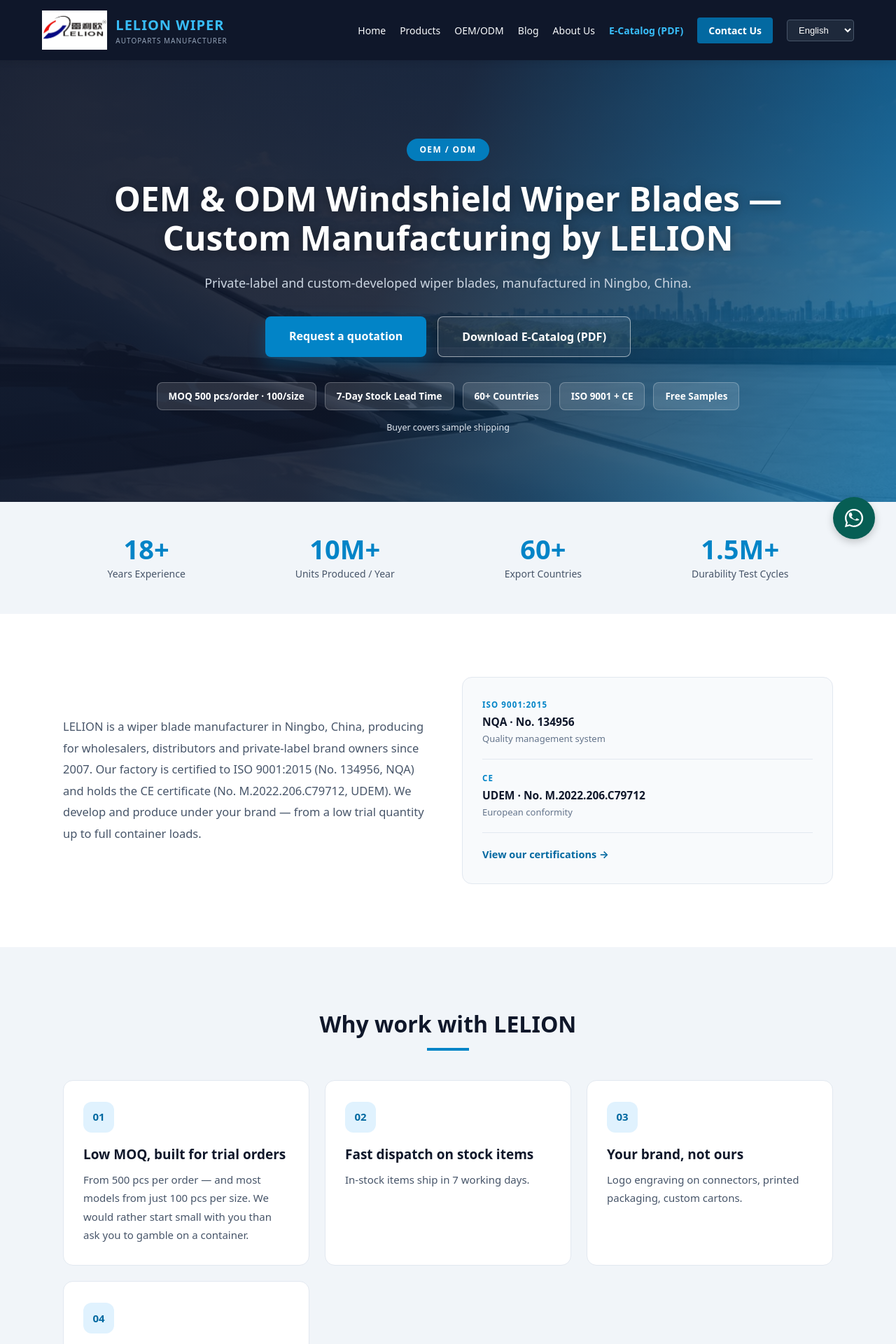
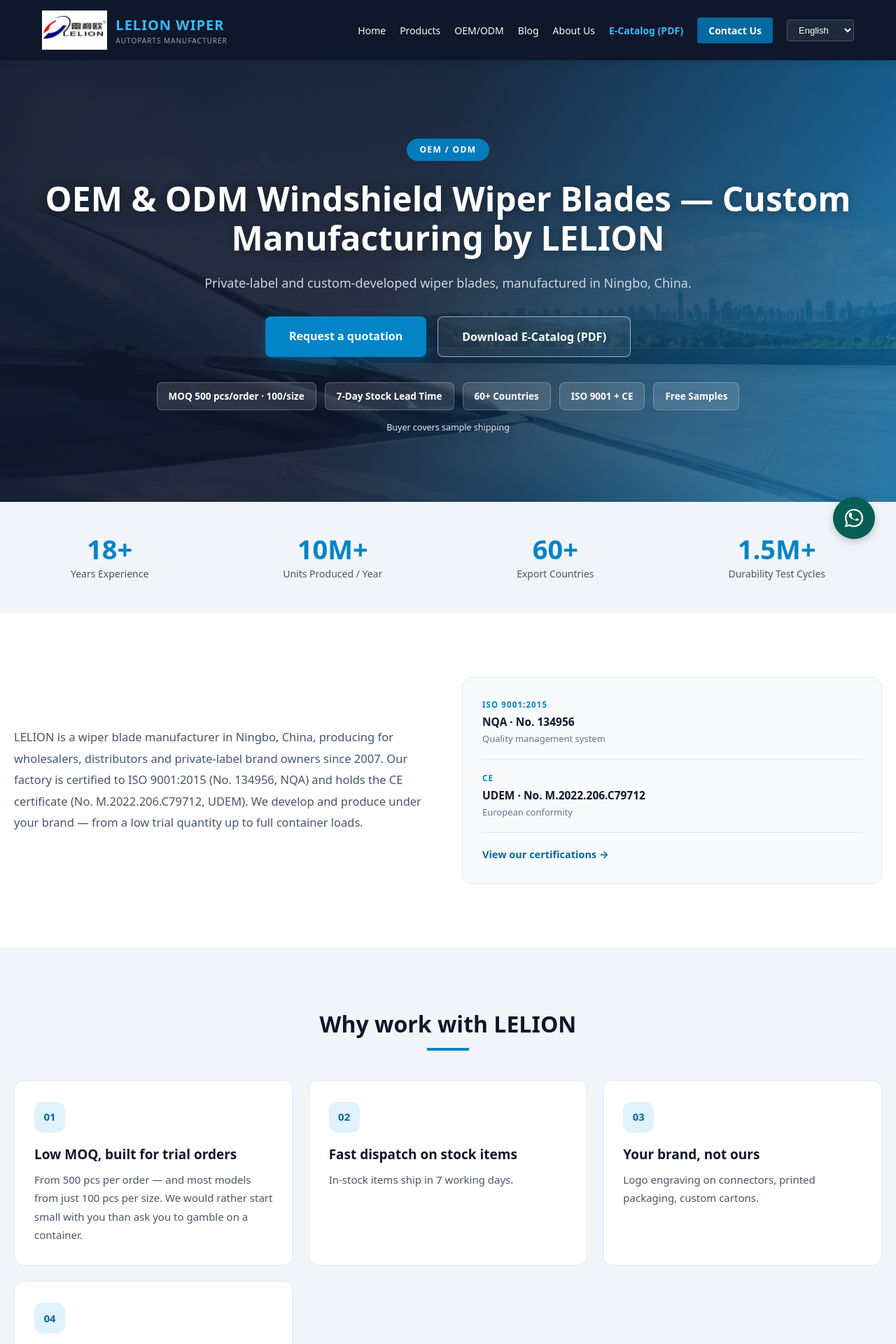
Before and after one commit to 15970477274a-prog/bowang-wiper-site, a Next.js app: page /en/oem-odm in a window 1280 px wide. Shown: the top 1920 px of the page at 70% size. Built offline with nearby package versions, Linux system fonts and the light colour scheme.

Commit message:
Redesign OEM/ODM page: photo hero, KPI band, card sections, packaging preview, roomier CTA

```diff
--- a/app/[lang]/oem-odm/page.tsx
+++ b/app/[lang]/oem-odm/page.tsx
@@ -1266,7 +1266,7 @@ export default function Page() {
             "linear-gradient(112deg, rgba(15,23,42,0.94) 0%, rgba(15,23,42,0.88) 44%, rgba(3,105,161,0.76) 100%), url('/banner.webp') center/cover no-repeat",
         }}
       >
-        <div style={{ maxWidth: "1040px", margin: "0 auto" }}>
+        <div style={{ maxWidth: "1200px", margin: "0 auto" }}>
           <span
             style={{
               display: "inline-block",
@@ -1327,7 +1327,7 @@ export default function Page() {
       <section style={{ backgroundColor: "#f1f5f9", padding: "46px 20px" }}>
         <div
           style={{
-            maxWidth: "1100px",
+            maxWidth: "1440px",
             margin: "0 auto",
             display: "flex",
             justifyContent: "space-around",
@@ -1347,7 +1347,7 @@ export default function Page() {
 
       {/* 3. Intro + certificate card */}
       <section style={{ padding: "90px 20px", backgroundColor: "#ffffff" }}>
-        <div style={{ maxWidth: "1100px", margin: "0 auto", ...autoGrid(380), gap: "40px", alignItems: "center" }}>
+        <div style={{ maxWidth: "1440px", margin: "0 auto", ...autoGrid(380), gap: "40px", alignItems: "center" }}>
           <p style={{ margin: 0, fontSize: "16.5px", lineHeight: 1.85, color: "#475569" }}>{c.intro}</p>
           <div style={{ backgroundColor: "#f8fafc", border: "1px solid #e2e8f0", borderRadius: "14px", padding: "30px 28px" }}>
             <div style={{ fontSize: "11.5px", fontWeight: 800, letterSpacing: "1.1px", color: "#0284c7" }}>ISO 9001:2015</div>
@@ -1367,7 +1367,7 @@ export default function Page() {
 
       {/* 4. Why work with LELION — numbered cards */}
       <section style={{ padding: "90px 20px", backgroundColor: "#f1f5f9" }}>
-        <div style={{ maxWidth: "1100px", margin: "0 auto" }}>
+        <div style={{ maxWidth: "1440px", margin: "0 auto" }}>
           <h2 style={sectionTitle}>{c.whyTitle}</h2>
           <div style={rule} />
           <div style={{ ...autoGrid(330), gap: "22px", marginTop: "42px" }}>
@@ -1400,7 +1400,7 @@ export default function Page() {
 
       {/* 5. Order terms — one card per row so the table breathes */}
       <section style={{ padding: "90px 20px", backgroundColor: "#ffffff" }}>
-        <div style={{ maxWidth: "1100px", margin: "0 auto" }}>
+        <div style={{ maxWidth: "1440px", margin: "0 auto" }}>
           <h2 style={sectionTitle}>{c.termsTitle}</h2>
           <div style={rule} />
           <div style={{ display: "grid", gap: "12px", marginTop: "42px" }}>
@@ -1433,7 +1433,7 @@ export default function Page() {
 
       {/* 6. Process steps + a real production-floor photo */}
       <section style={{ padding: "90px 20px", backgroundColor: "#f1f5f9" }}>
-        <div style={{ maxWidth: "1100px", margin: "0 auto" }}>
+        <div style={{ maxWidth: "1440px", margin: "0 auto" }}>
           <h2 style={sectionTitle}>{c.stepsTitle}</h2>
           <div style={rule} />
           <div style={{ ...autoGrid(360), gap: "34px", marginTop: "42px", alignItems: "start" }}>
@@ -1488,7 +1488,7 @@ export default function Page() {
 
       {/* 7. Private-label packaging preview — images on a page that previously had none */}
       <section style={{ padding: "90px 20px", backgroundColor: "#ffffff" }}>
-        <div style={{ maxWidth: "1100px", margin: "0 auto" }}>
+        <div style={{ maxWidth: "1440px", margin: "0 auto" }}>
           <h2 style={sectionTitle}>{t.packagingTitle}</h2>
           <div style={rule} />
           <p style={sectionLead}>{t.packagingDesc}</p>
@@ -1553,7 +1553,7 @@ export default function Page() {
 
       {/* 8. FAQ — answers always visible */}
       <section style={{ padding: "90px 20px", backgroundColor: "#ffffff", borderTop: "1px solid #e2e8f0" }}>
-        <div style={{ maxWidth: "920px", margin: "0 auto" }}>
+        <div style={{ maxWidth: "1100px", margin: "0 auto" }}>
           <h2 style={sectionTitle}>{c.faqTitle}</h2>
           <div style={rule} />
           <div style={{ marginTop: "40px" }}>
@@ -1585,7 +1585,7 @@ export default function Page() {
 
       {/* 9. Related evidence pages */}
       <section style={{ padding: "0 20px 70px", backgroundColor: "#ffffff" }}>
-        <div style={{ maxWidth: "920px", margin: "0 auto", display: "flex", gap: "12px 30px", flexWrap: "wrap", justifyContent: "center" }}>
+        <div style={{ maxWidth: "1100px", margin: "0 auto", display: "flex", gap: "12px 30px", flexWrap: "wrap", justifyContent: "center" }}>
           <Link href={l("/factory")} style={linkStyle}>
             → {ui.factory}
           </Link>
@@ -1610,7 +1610,7 @@ export default function Page() {
           textAlign: "center",
         }}
       >
-        <div style={{ maxWidth: "820px", margin: "0 auto" }}>
+        <div style={{ maxWidth: "1100px", margin: "0 auto" }}>
           <h2 style={{ fontSize: "32px", fontWeight: 800, color: "#ffffff", margin: "0 0 18px", lineHeight: 1.3 }}>{c.ctaTitle}</h2>
           <p style={{ margin: "0 auto 34px", maxWidth: "640px", color: "#cbd5e1", fontSize: "16px", lineHeight: 1.8 }}>{c.ctaText}</p>
           <div style={{ display: "flex", gap: "16px", justifyContent: "center", flexWrap: "wrap" }}>
```
